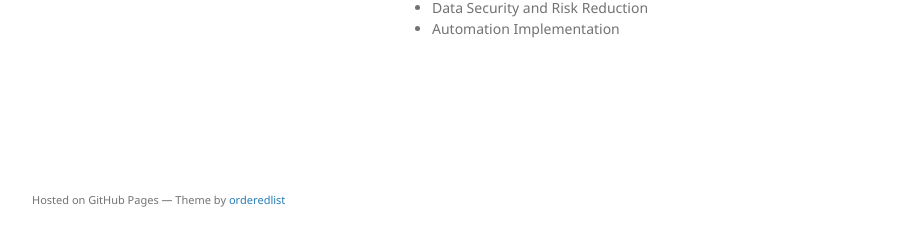
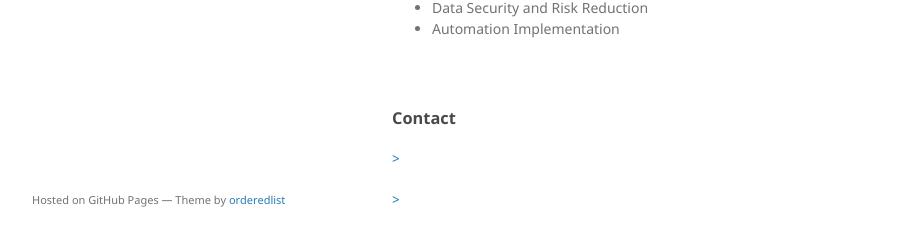
Before and after one commit to mjescott/mjescott.github.io, a Jekyll site: the page built from index.md, in a window 1280 px wide and 900 px high, scrolled down 877 px. Shown: the part 621-867 px from the top of the window, without its empty margins (178-1094 px from the left). Built offline with Jekyll 4.4.1, drawn with Linux system fonts in a browser that asks for light colours; our own code applies the rules of GitHub Pages for plain Markdown files.

Commit message:
Update default.html

```diff
--- a/_layouts/default.html
+++ b/_layouts/default.html
@@ -41,11 +41,9 @@
 
       </section>
       <section>
-        {% if site.contact %}
           <h3>Contact</h3>
-          <p class="view"><a href="mailto:{{ site.contact.email }}">{{ site.contact.email }}></a></p>
-          <p class="view"><a href="{{ site.contact.website }}" target="_blank">{{ site.contact.website }}></a></p>
-        {% endif %}
+          <p class="view"><a href="mailto:{{ site.email }}">{{ site.contact.email }}></a></p>
+          <p class="view"><a href="{{ site.website }}" target="_blank">{{ site.contact.website }}></a></p>
       </section>
       <footer>
         {% if site.github.is_project_page %}
```
